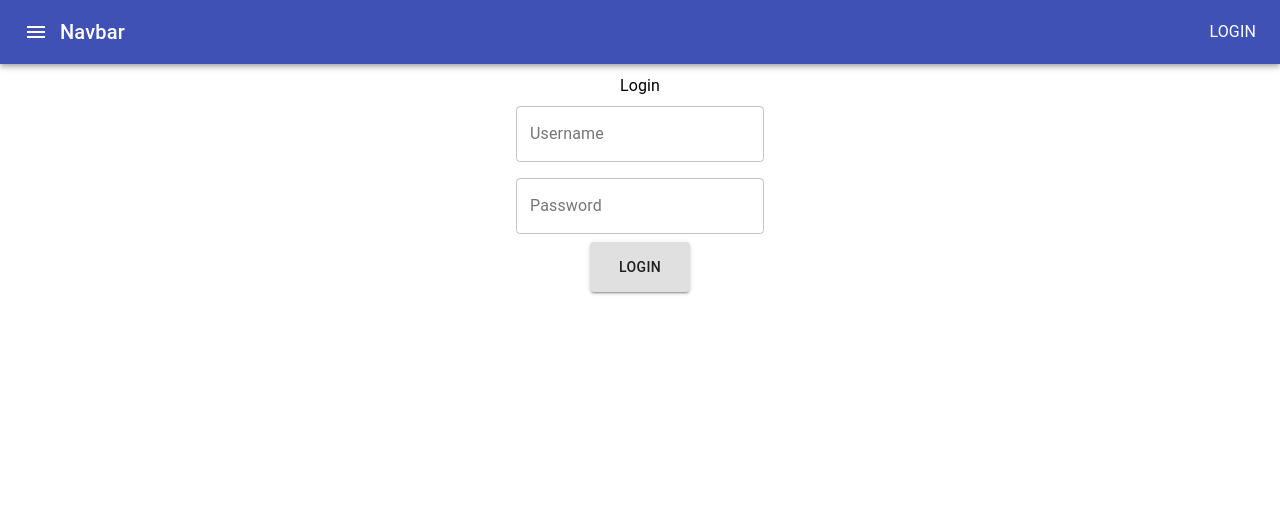
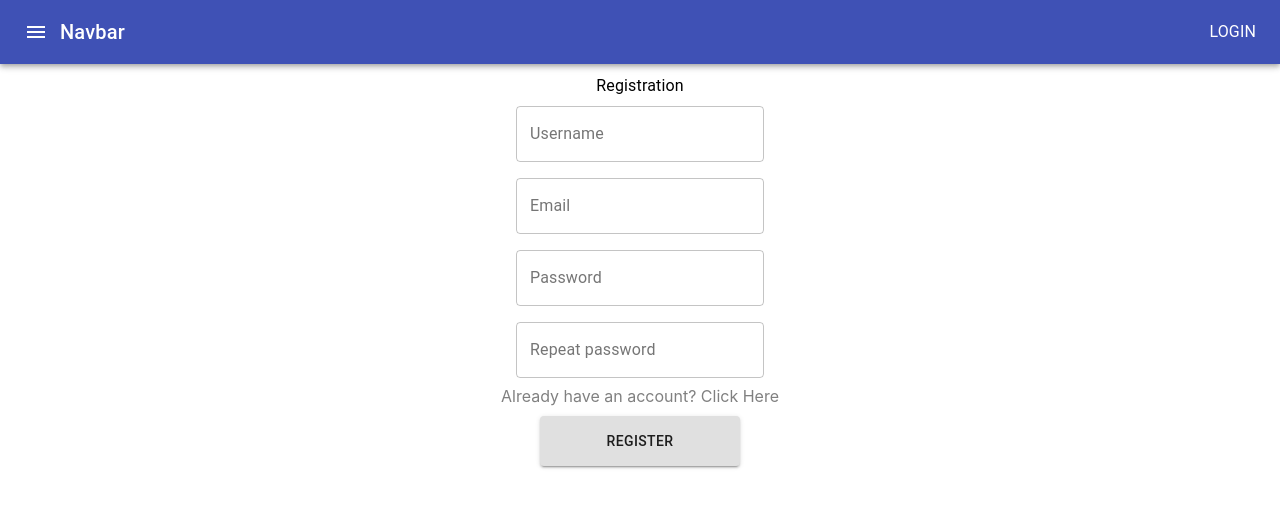
Before and after one commit to bmalcherek/DB_project, a React (Create React App) app in the folder frontend/: page /registration in a window 1280 px wide. Shown: the top 508 px of the page. Built offline with nearby package versions, Linux system fonts and the light colour scheme.

Commit message:
Add Registration Form

```diff
--- a/frontend/src/components/UserInfo.js
+++ b/frontend/src/components/UserInfo.js
@@ -21,6 +21,7 @@ const UserInfo = () => {
 	const handleLogout = () => {
 		setAuth(false);
 		setUsername("");
+		localStorage.removeItem("token");
 	};
 
 	let userInfo;
--- a/frontend/src/components/forms/LoginForm.js
+++ b/frontend/src/components/forms/LoginForm.js
@@ -1,4 +1,4 @@
-import React, { useState } from "react";
+import React, { useState, useEffect } from "react";
 import {
 	FormControl,
 	TextField,
@@ -7,7 +7,7 @@ import {
 	makeStyles,
 	CircularProgress
 } from "@material-ui/core";
-import { useHistory } from "react-router-dom";
+import { useHistory, Link } from "react-router-dom";
 
 import { postData } from "../../helpers";
 import { useAuthValue } from "../../context";
@@ -32,6 +32,10 @@ const LoginForm = () => {
 
 	const classes = useStyles();
 	const history = useHistory();
+
+	useEffect(() => {
+		document.title = "Login";
+	}, []);
 
 	const handleLogin = () => {
 		setLoggingIn(true);
@@ -91,6 +95,14 @@ const LoginForm = () => {
 				/>
 			</FormControl>
 
+			<Link
+				className="link"
+				to="/registration"
+				style={{ color: "gray", marginBottom: 10 }}
+			>
+				Don't have an account? Click Here
+			</Link>
+
 			{loginButton}
 		</div>
 	);
--- /dev/null
+++ b/frontend/src/components/forms/RegistrationForm.js
@@ -0,0 +1,135 @@
+import React, { useState, useEffect } from "react";
+import {
+	FormControl,
+	TextField,
+	Button,
+	Typography,
+	makeStyles,
+	CircularProgress
+} from "@material-ui/core";
+import { Link, useHistory } from "react-router-dom";
+
+import { postData } from "../../helpers";
+
+const useStyles = makeStyles(theme => ({
+	formControl: {
+		margin: theme.spacing(1)
+	},
+	button: {
+		margin: theme.spacing(1)
+	}
+}));
+
+const RegistrationForm = () => {
+	const [username, setUsername] = useState("");
+	const [email, setEmail] = useState("");
+	const [password1, setPassword1] = useState("");
+	const [password2, setPassword2] = useState("");
+	const [completed, setCompleted] = useState(false);
+
+	const classes = useStyles();
+	const history = useHistory();
+
+	useEffect(() => {
+		document.title = "Register";
+	}, []);
+
+	const handleRegistration = () => {
+		setCompleted(true);
+		const data = {
+			username,
+			email,
+			password1,
+			password2
+		};
+		const response = postData("rest-auth/registration/", data);
+		response.then(() => {
+			history.push("/login");
+		});
+		response.catch(err => {
+			console.log(err);
+			setCompleted(false);
+		});
+	};
+
+	let registerButton;
+	if (completed) {
+		registerButton = (
+			<Button
+				variant="contained"
+				id="register-btn"
+				disabled
+				style={{ width: 200, height: 50 }}
+			>
+				<CircularProgress />
+			</Button>
+		);
+	} else {
+		registerButton = (
+			<Button
+				variant="contained"
+				id="register-btn"
+				style={{ width: 200, height: 50 }}
+				onClick={handleRegistration}
+			>
+				REGISTER
+			</Button>
+		);
+	}
+
+	return (
+		<div id="form-container">
+			<Typography style={{ marginTop: 10 }}>Registration</Typography>
+
+			<FormControl className={classes.formControl}>
+				<TextField
+					variant="outlined"
+					label="Username"
+					value={username}
+					onChange={event => setUsername(event.target.value)}
+				/>
+			</FormControl>
+
+			<FormControl className={classes.formControl}>
+				<TextField
+					variant="outlined"
+					label="Email"
+					value={email}
+					onChange={event => setEmail(event.target.value)}
+				/>
+			</FormControl>
+
+			<FormControl className={classes.formControl}>
+				<TextField
+					variant="outlined"
+					label="Password"
+					type="password"
+					value={password1}
+					onChange={event => setPassword1(event.target.value)}
+				/>
+			</FormControl>
+
+			<FormControl className={classes.formControl}>
+				<TextField
+					variant="outlined"
+					label="Repeat password"
+					type="password"
+					value={password2}
+					onChange={event => setPassword2(event.target.value)}
+				/>
+			</FormControl>
+
+			<Link
+				className="link"
+				to="/login"
+				style={{ color: "gray", marginBottom: 10 }}
+			>
+				Already have an account? Click Here
+			</Link>
+
+			{registerButton}
+		</div>
+	);
+};
+
+export default RegistrationForm;
--- a/frontend/src/routes.js
+++ b/frontend/src/routes.js
@@ -13,11 +13,13 @@ import AirplanesList from "./components/AirplanesList";
 import AirplaneForm from "./components/forms/AirplaneForm";
 import AirlinesList from "./components/AirlinesList";
 import LoginForm from "./components/forms/LoginForm";
+import RegistrationForm from "./components/forms/RegistrationForm";
 
 const BaseRouter = () => (
 	<div id="router">
 		<Switch>
 			<Route exact path="/" component={LoginForm} />
+			<Route exact path="/registration" component={RegistrationForm} />
 			<Route exact path="/login" component={LoginForm} />
 			<Route exact path="/registration" component={LoginForm} />
 			<PrivateRoute exact path="/countries" component={CountriesList} />
--- a/frontend/src/styles/LoginForm.css
+++ b/frontend/src/styles/LoginForm.css
@@ -1,4 +1,4 @@
 #login-submit-btn {
   height: 50px;
-  width: 100px;
+  width: 200px;
 }
```
